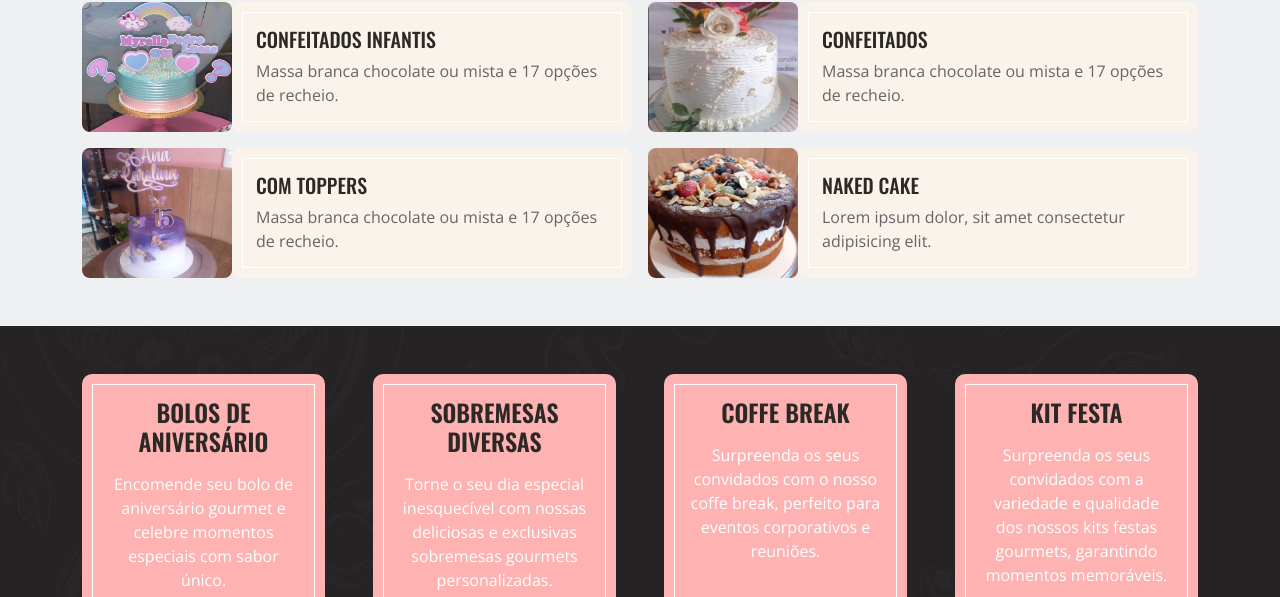
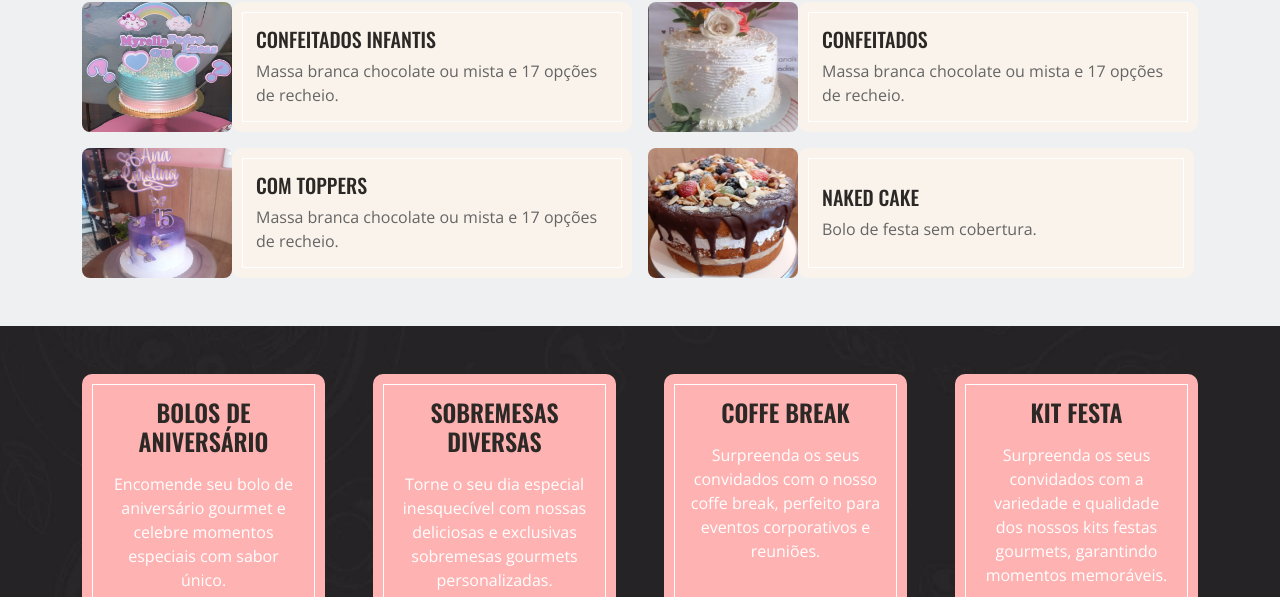
Before and after one commit to hamilton-vivas/projeto-mae-da-maria, a plain HTML site: page index.html in a window 1280 px wide. Shown: the part 2131-2728 px from the top of the page. Drawn offline with nearby package versions, Linux system fonts and the light colour scheme.

```diff
--- a/index.html
+++ b/index.html
@@ -231,7 +231,7 @@
                                         </div>
                                         <div class="d-flex flex-column justify-content-center text-start bg-secondary border-inner px-4" style="border-radius: 10px;">
                                             <h5 class="text-uppercase">Naked cake</h5>
-                                            <span>Lorem ipsum dolor, sit amet consectetur adipisicing elit.</span>
+                                            <span>Bolo de festa sem cobertura. &nbsp; &nbsp; &nbsp; &nbsp; &nbsp; &nbsp; &nbsp; &nbsp; &nbsp; &nbsp; &nbsp; &nbsp; &nbsp; &nbsp; &nbsp; &nbsp;</span>
                                         </div>
                                     </div>
                                 </div>
@@ -302,7 +302,7 @@
                                         </div>
                                         <div class="d-flex flex-column justify-content-center text-start bg-secondary border-inner px-4" style="border-radius: 10px;">
                                             <h5 class="text-uppercase">Mini tortas</h5>
-                                            <span>Mini tortas de limão, maracujá e morango.</span>
+                                            <span>Mini tortas de limão, maracujá e morango. &nbsp;&nbsp;&nbsp;&nbsp;&nbsp;&nbsp;&nbsp;</span>
                                         </div>
                                     </div>
                                 </div>
```
Also changed, not shown: menu.html (+2 -2 lines).
